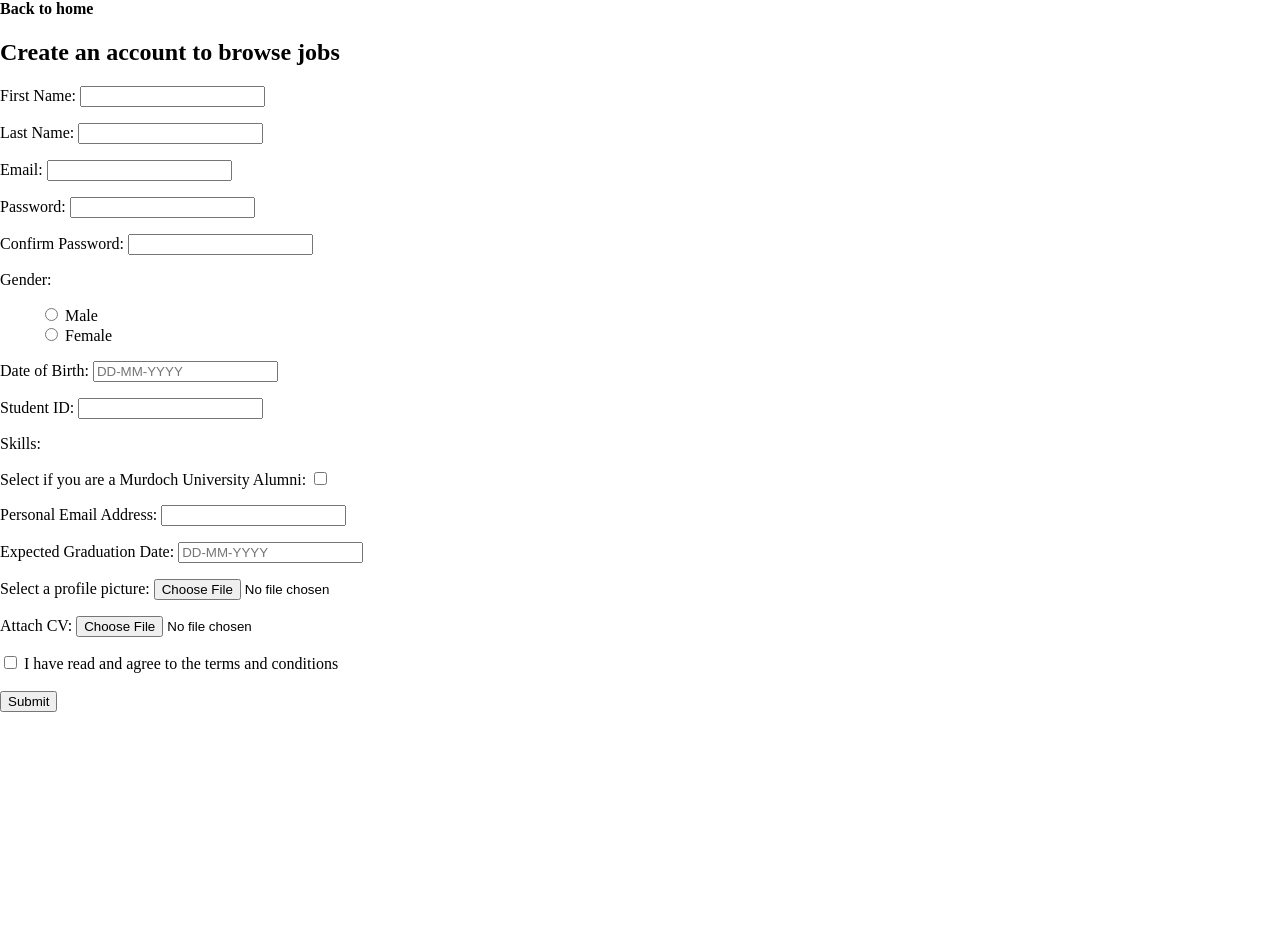
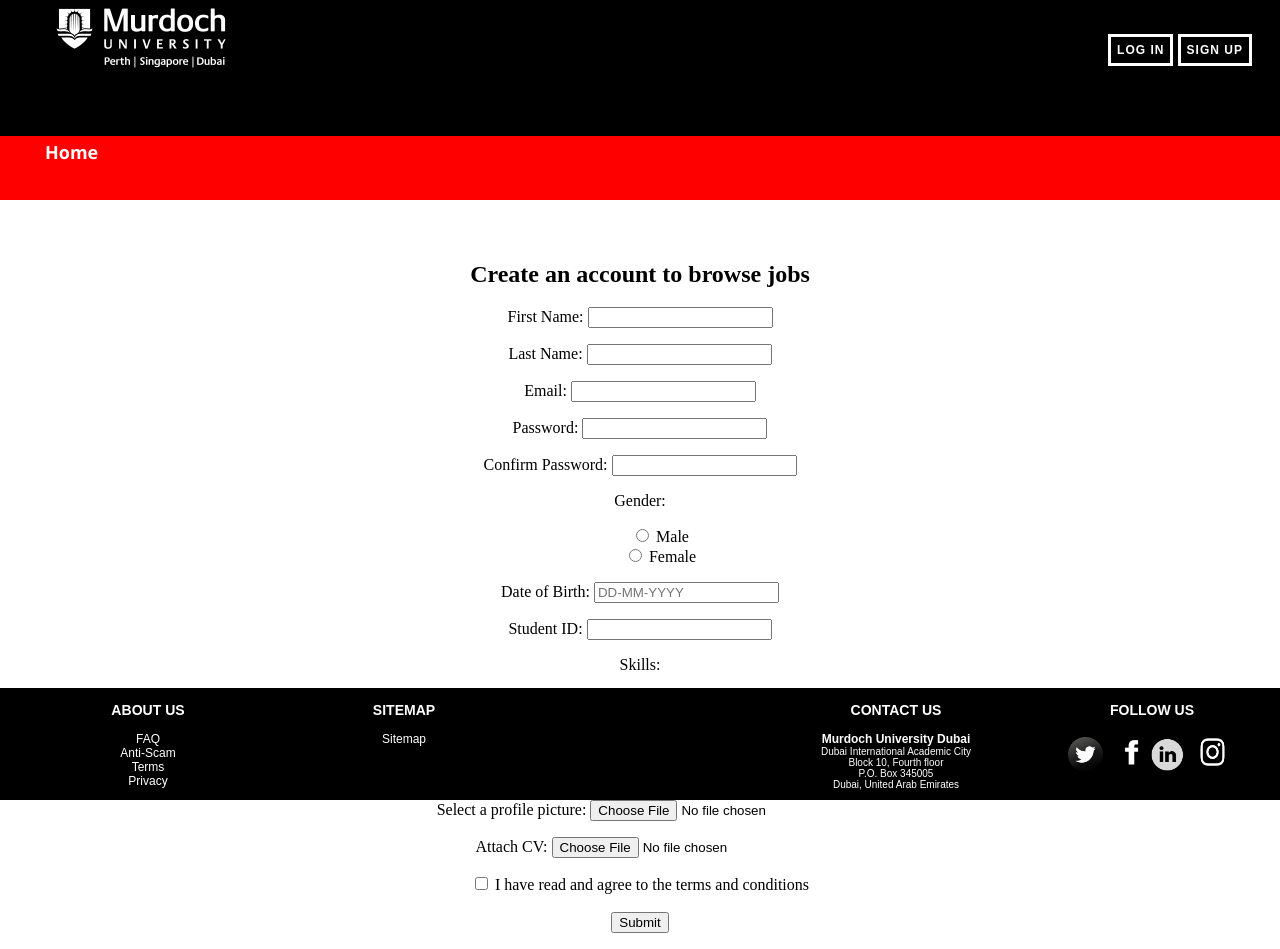
Before and after one commit to roan-varghese/DjangoUnlimited, a Django app: page /student/student_registration in a window 1280 px wide. Before the commit the page ends 712 px from the top, so only its background shows below. Run offline with Django 3.2, Linux system fonts and the light colour scheme; data that the repository does not hold is empty.

Commit message:
There are some changes have been made in Header and footer in Stylesheet.css and student_registration.html.

```diff
--- a/DjangoUnlimited/Templates/student_registration.html
+++ b/DjangoUnlimited/Templates/student_registration.html
@@ -3,7 +3,6 @@
 {% block css %}
     <link rel="stylesheet" rel = "text/css" href="{% static 'css/Stylesheet.css' %}"/>
 {% endblock css %}
-
 <!DOCTYPE html>
 <html lang="en">
 <head>
@@ -32,6 +31,25 @@
     </script>
 
 </head>
+ <!--This is the begining of the header!-->
+    <header>
+        <nav>
+            <section class= "nav-container">
+                <div class = "logo"><img src="{% static 'images/murdochlogo.png' %}" alt = "Murdoch University Logo" height="60.0em" width="170.0em"></div>
+                <aside class="menu">
+                    <div class="menu-content">
+                        <a href="accounts/login"><i class="userlogin"></i>LOG IN</a>
+                        <a href="register"><i class="useradd "></i>SIGN UP</a>
+                    </div>
+                </aside>
+            </section>
+        </nav>
+
+        <div class="bottomnav">
+            <a class="active" href="#home"> <b>Home</b></a>
+        </div>
+    </header>
+
 <body onload="disable_fields(document.getElementById('id_alumni_status').checked)">
     <h4><a href="/">Back to home</a></h4>
 
@@ -52,4 +70,58 @@
         {% endfor %}
     </div>
 </body>
+ <!--This is the begining of the footer!-->
+    <footer>
+        <div class = "main">
+
+            <!-- This is the 1st column of the footer!-->
+            <div class = "about">
+                <ul><h3>ABOUT US</h3>
+                    <a href = "https://www.murdochuniversitydubai.com/faq"> <li>FAQ</li> </a>
+                    <a href = "https://murdochdubaicareerportal.com/page/anti-scam"> <li>Anti-Scam</li> </a>
+                    <a href = ""><li>Terms</li> </a>
+                    <a href = "https://www.murdochuniversitydubai.com/university-privacy-policy"><li>Privacy</li> </a>
+                </ul>
+            </div>
+
+            <!-- This is the 2nd column of the footer !-->
+            <div class = "sitemap">
+                <ul>
+                    <h3>SITEMAP</h3>
+                    <a href = "sitemap.html"><li> Sitemap </li> </a>
+                </ul>
+            </div>
+
+            <!-- This is the 3rd column of the footer !-->
+            <div class = "helpDesk">
+                <h3> </h3>
+
+            </div>
+
+            <!-- This is the 4th column of the footer !-->
+            <div class = "contact">
+                <h3> CONTACT US </h3>
+                <p class="para1">
+                    <b>Murdoch University Dubai</b>
+                    <br>
+                </p>
+                <p class="para2">
+                    Dubai International Academic City <br>
+                    Block 10, Fourth floor <br>
+                    P.O. Box 345005 <br>
+                    Dubai, United Arab Emirates
+                </p>
+
+            </div>
+
+            <!-- This is the 5th column of the footer !-->
+            <div class = "follow">
+                <h3> FOLLOW US </h3>
+                <a href= "https://twitter.com/MurdochUniDubai?ref_src=twsrc%5Egoogle%7Ctwcamp%5Eserp%7Ctwgr%5Eauthor"> <img src = "{% static 'images/twitter.png' %}" alt = "Twitter Icon" height="35.0em" width="35.0em"> </a>
+                <a href= "https://www.facebook.com/murdochdubai/"><img src= "{% static 'images/facebook.png' %}" alt = "Facebook Icon" height="40.0em" width="40.0em"> </a>
+                <a href= "https://www.linkedin.com/school/murdoch-university-dxb/"><img src = "{% static 'images/linkedin.png' %}" alt = "LinkedIn Icon" height="35.0em" width="35.0em"></a>
+                <a href = "https://www.instagram.com/murdochdubai/?hl=en"><img src = "{% static 'images/insta.png' %}" alt = "Instagram Icon" height="40.0em" width="47.0em"></a>
+            </div>
+        </div>
+    </footer>
 </html>
--- a/DjangoUnlimited/static/css/Stylesheet.css
+++ b/DjangoUnlimited/static/css/Stylesheet.css
@@ -1,12 +1,14 @@
 body{
     margin: 0px;
+    padding: 0;
+	text-align: center;
 }
 
 
 /* the position of overall nav  */
 nav{
     width:100%;
-    height: 5.8em;
+    height: 8.5em;
     position: relative;
     background: black;
 }
@@ -15,15 +17,16 @@ nav{
 .nav-container{
     width:100%;
     position: relative;
-    background: rgb(29,26,26);
+    background: black;
     overflow: hidden;
+
 }
 
-/* the position of overall murdoch logo */
+/* the postion of overall murdochlogo */
 .nav-container>.logo{
     float:left;
-    position: relative;
-    top: 1.5em;
+    position: fixed;
+    top: 0.5em;
     left: 3.5em;
 }
 
@@ -32,24 +35,25 @@ nav{
 .menu{
     width: 100%;
     height: 1em;
-    background: rgb(29,26,26);
+    background: black;
 }
 
 /* the over styling of nav menu-content*/
 .menu>.menu-content{
     width: 200px;
-    height: 11em;
+    height: 6.0em;
     float: right;
     font-family: Segoe UI;
-    font-size: 10px;
+    font-size: 12px;
     font-weight: bold;
     letter-spacing: 1px;
     position: relative;
     line-height: 100px;
-    background: rgb(29,26,26);
+    background: black;
+    padding-bottom: 20px;
 }
 
-.menu>.menu-content>a {
+.menu>.menu-content>a{
     color: white;
     text-align: center;
     text-decoration: none;
@@ -67,15 +71,15 @@ nav{
 
 
 .menu>.menu-content>a:hover{
-    color: rgb(204,0,0);
+    color: red;
 }
 
 
 /*This section contains the styling of bottomnav*/
 .bottomnav {
     overflow: hidden;
-    background-color: rgb(204,0,0);
-    height: 4.3em;
+    background-color: red;
+    height: 4em;
 }
 
 .bottomnav a {
@@ -83,8 +87,8 @@ nav{
     color: white;
     text-align: center;
     padding: 1em 1em ;
-    padding-top: 1.5em;
-    padding-left: 3.5em;
+    padding-top: 0.2em;
+    padding-left: 2.5em;
     text-decoration: none;
     font-size: 18px;
     font-family: Segoe UI;
@@ -92,12 +96,13 @@ nav{
 
 
 footer{
-    background-color: rgb(29,26,26);
+    background-color: black;
     color: white;
+    font-family: "Arial" ;
     bottom: 0;
     left:0;
     width: 100%;
-    position: static;
+    position: fixed;
     margin: auto;
 }
 
@@ -106,30 +111,30 @@ footer{
     padding-bottom: 0;
     border:0;
     margin: 0;
+    font-size: 12px;
+
 }
 
 .para2{
-    font-size: 0.75em;
+    font-size: 10px;
     padding:0;
     border:0;
     margin: 0;
+
 }
 
 ul{
     list-style-type:none;
 }
 
-ul>a{
+a{
     color: white;
+    font-family: "Arial" ;
     text-decoration: none;
 }
 
-a{
-    color: black;
-    text-decoration: none;
-}
 .main{
-    background-color: rgb(29,26,26);
+    background-color: black;
     display:flex;
     width: 100%;
     bottom: 0;
@@ -139,10 +144,13 @@ a{
 
 .about{
     flex:1;
+    font-size: 12px;
+
 }
 
 .sitemap{
     flex:1;
+    font-size: 12px;
 }
 .helpDesk{
     flex:1;
@@ -150,8 +158,10 @@ a{
 
 .contact{
     flex:1;
+      font-size: 12px;
 }
 
 .follow{
     flex:1;
+      font-size: 12px;
 }
```
